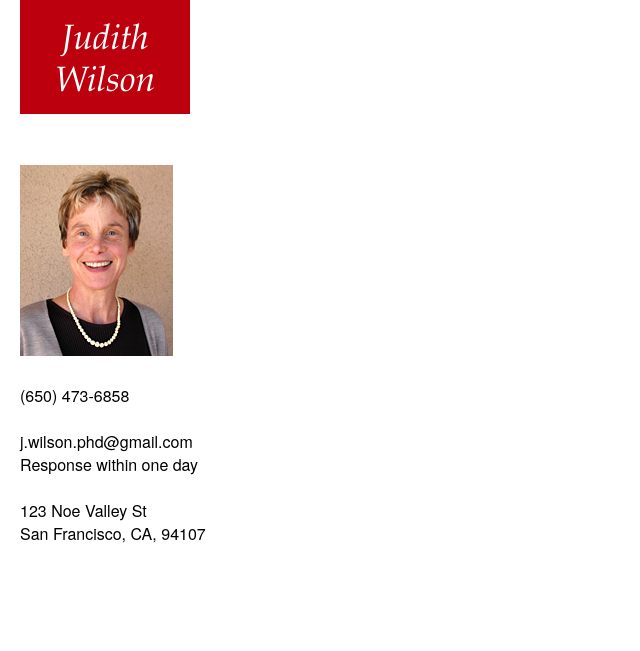
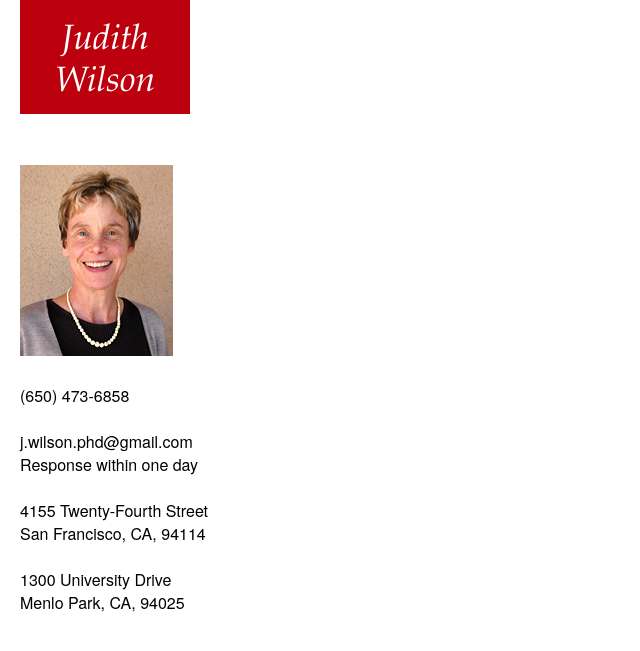
Before and after one commit to ericmeltzer/jwilsonphd, a Jekyll site: the page built from index.html, in a window 1280 px wide. Shown: the top 651 px of the page, without its empty margins (0-640 px from the left). Built offline with Jekyll 4.4.1, drawn with Linux system fonts in a browser that asks for light colours.

Commit message:
put in the proper addresses

```diff
--- a/_layouts/default.html
+++ b/_layouts/default.html
@@ -35,8 +35,11 @@ Judith<br> Wilson
 j.wilson.phd@gmail.com<br>
 Response within one day<br><br>
 
-123 Noe Valley St<br />
-San Francisco, CA, 94107</br><br>
+4155 Twenty-Fourth Street<br />
+San Francisco, CA, 94114</br><br>
+
+1300 University Drive<br />
+Menlo Park, CA, 94025</br><br>
 
 </div>
 
```
